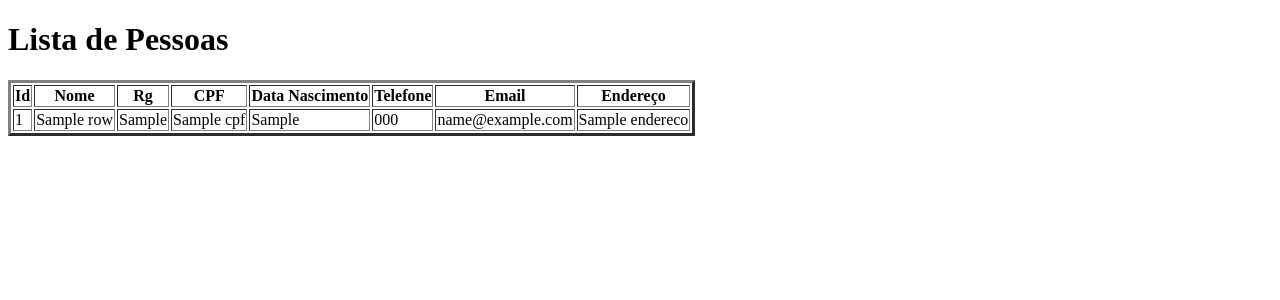
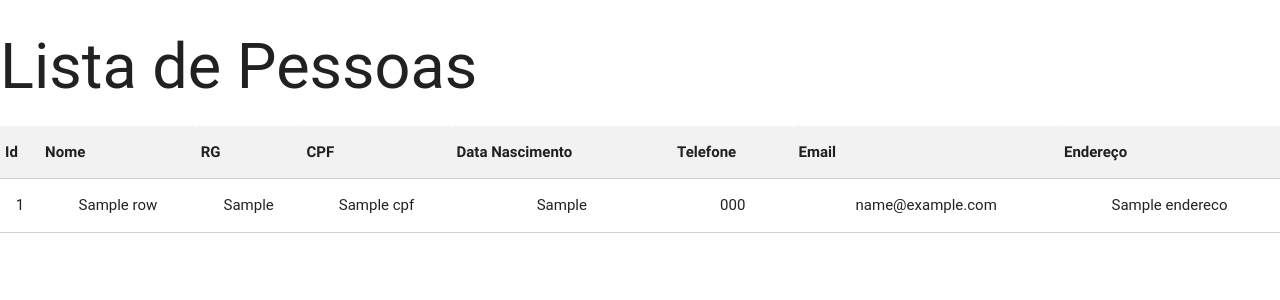
Before and after one commit to guiborges2503/trabalho-web-3, a PHP site: template View/modules/Pessoa/ListaPessoas.php in a window 1280 px wide. Shown: the top 300 px of the page. Run offline with PHP 8.4, Linux system fonts and the light colour scheme; the template is opened without the code that fills it: most values are stand-ins (such as "Sample title", 1, 10 or a date in 2020); some libraries are stand-ins or nearby versions; some web fonts are replaced.

Commit message:
Tabelas Atualizadas

```diff
--- a/View/modules/Pessoa/ListaPessoas.php
+++ b/View/modules/Pessoa/ListaPessoas.php
@@ -6,15 +6,16 @@
     <meta http-equiv="X-UA-Compatible" content="IE=edge">
     <meta name="viewport" content="width=device-width, initial-scale=1.0">
     <title>Lista de Pessoas</title>
+    <link rel="stylesheet" href="https://cdnjs.cloudflare.com/ajax/libs/materialize/0.98.0/css/materialize.min.css">
 </head>
 
 <body>
     <h1>Lista de Pessoas</h1>
-    <table border="3">
+    <table class="bordered striped centered">
         <tr>
             <th>Id</th>
             <th>Nome</th>
-            <th>Rg</th>
+            <th>RG</th>
             <th>CPF</th>
             <th>Data Nascimento</th>
             <th>Telefone</th>
--- a/View/modules/Produto/ProdutoListar.php
+++ b/View/modules/Produto/ProdutoListar.php
@@ -6,11 +6,14 @@
     <meta http-equiv="X-UA-Compatible" content="IE=edge">
     <meta name="viewport" content="width=device-width, initial-scale=1.0">
     <title>Lista de Produto</title>
+    <link rel="stylesheet" href="https://cdnjs.cloudflare.com/ajax/libs/materialize/0.98.0/css/materialize.min.css">
 </head>
 
 <body>
     <h1>Lista de Produto</h1>
-    <table border="3">
+
+    <table class="bordered striped centered">
+
         <tr>
             <th>Id</th>
             <th>Codigo</th>
```
